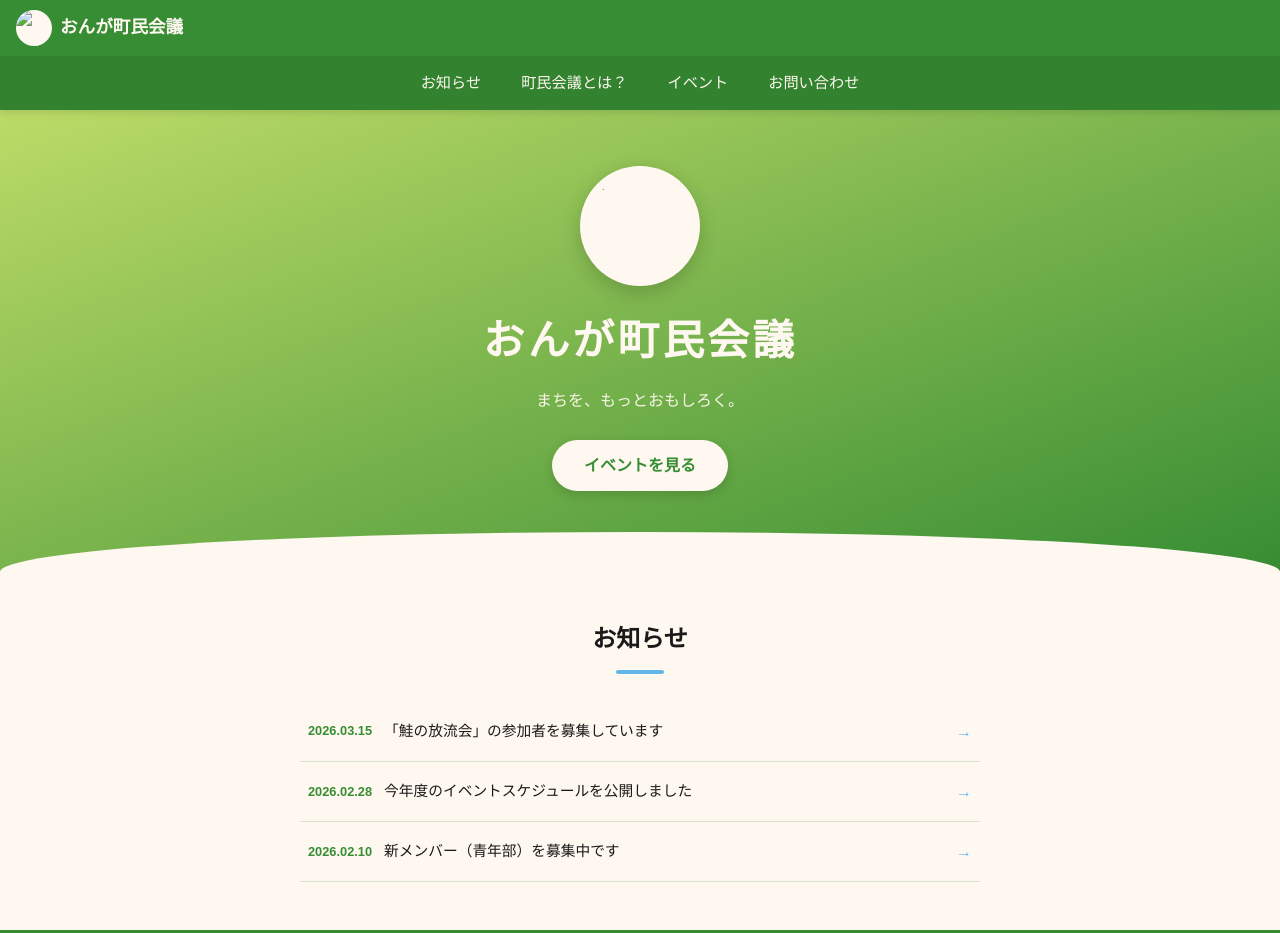
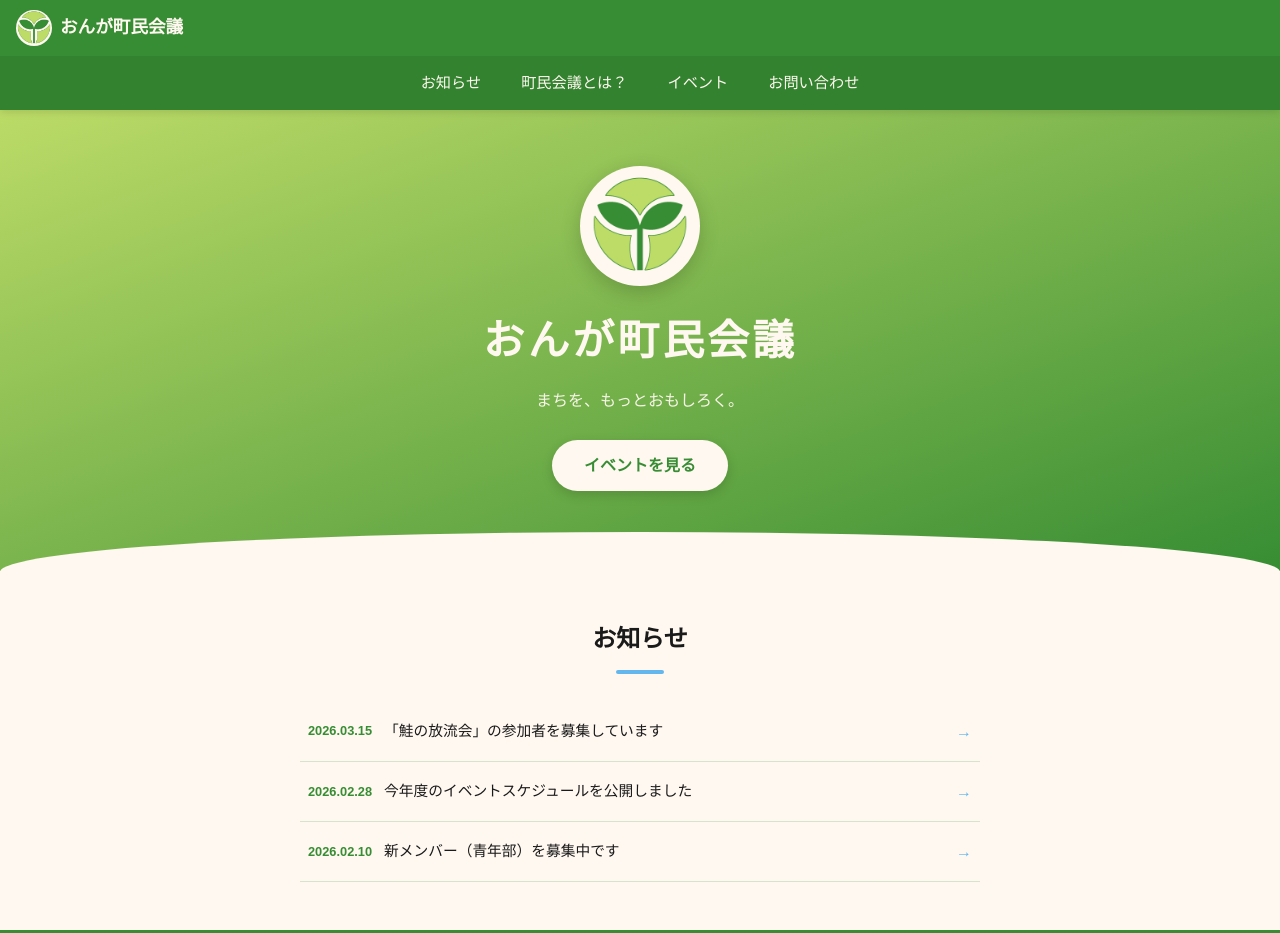
Before and after one commit to yuchi88/Leaders-origin-site, a plain HTML site: page index.html in a window 1280 px wide. Shown: the top 933 px of the page. Drawn offline with Linux system fonts and the light colour scheme.

Commit message:
アイコン画像を新しいシンボルマークに更新

```diff
--- a/index.html
+++ b/index.html
@@ -9,7 +9,7 @@
       content="おんが町民会議のイベント紹介サイト。こどもまつり、ナイトリバー、オアシス運動、青年の主張大会、鮭の放流会、たこあげ大会など、地域を盛り上げるイベント情報をお届けします。"
     />
     <meta name="theme-color" content="#378D33" />
-    <link rel="icon" href="images/symbol.png" type="image/png" />
+    <link rel="icon" href="img/onga-youth-sinbol.png" type="image/png" />
     <link rel="stylesheet" href="styles.css" />
   </head>
   <body>
@@ -18,7 +18,7 @@
       <div class="header-inner">
         <a class="header-brand" href="#top">
           <img
-            src="images/symbol.png"
+            src="img/onga-youth-sinbol.png"
             alt="おんが町民会議のシンボルマーク"
             class="header-logo"
           />
@@ -47,7 +47,7 @@
       <section class="hero" aria-label="メインビジュアル">
         <div class="hero-inner">
           <img
-            src="images/symbol.png"
+            src="img/onga-youth-sinbol.png"
             alt="おんが町民会議のシンボルマーク"
             class="hero-symbol"
           />
```
Also changed, not shown: img/onga-youth-sinbol.png (added).
